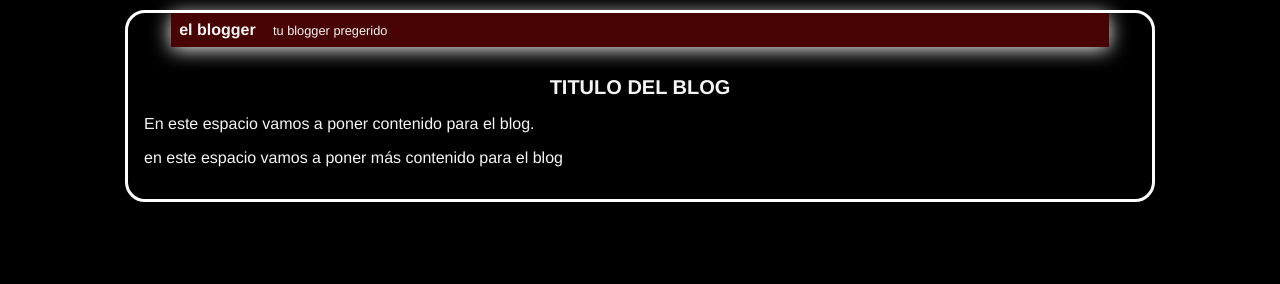
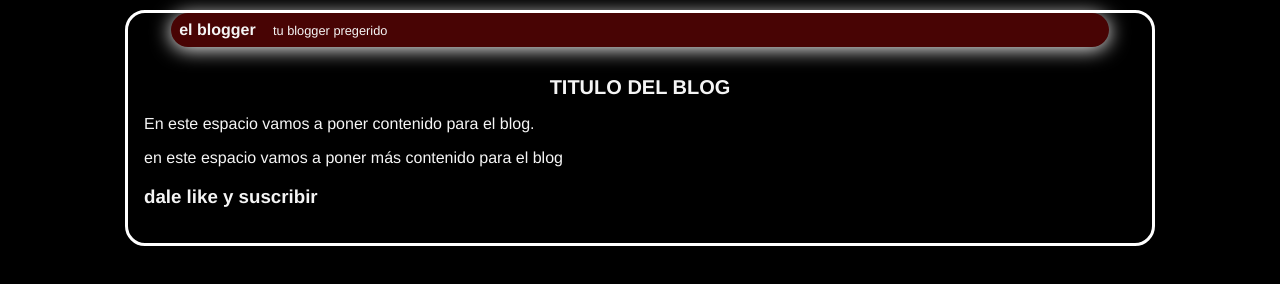
Before and after one commit to estemancas/blog, a plain HTML site: page blog.html in a window 1280 px wide. Drawn offline with Linux system fonts and the light colour scheme.

Commit message:
modificaciones al css

```diff
--- a/blog.css
+++ b/blog.css
@@ -23,6 +23,7 @@ body{
     margin: 0 auto;
     font-weight:bold ;
     padding: 0.5em;
+    border-radius: 20px;
 }
 #cabecera #tagline{
     padding: 0 0 0 1em;
--- a/blog.html
+++ b/blog.html
@@ -15,6 +15,7 @@
             <h1>TITULO DEL BLOG</h1>
             <p>En este espacio vamos a poner contenido para el blog.</p>
             <p>en este espacio vamos a poner más contenido para el blog</p>
+            <h3>dale like y suscribir</h3>
         </div>
     </div>
 
```
